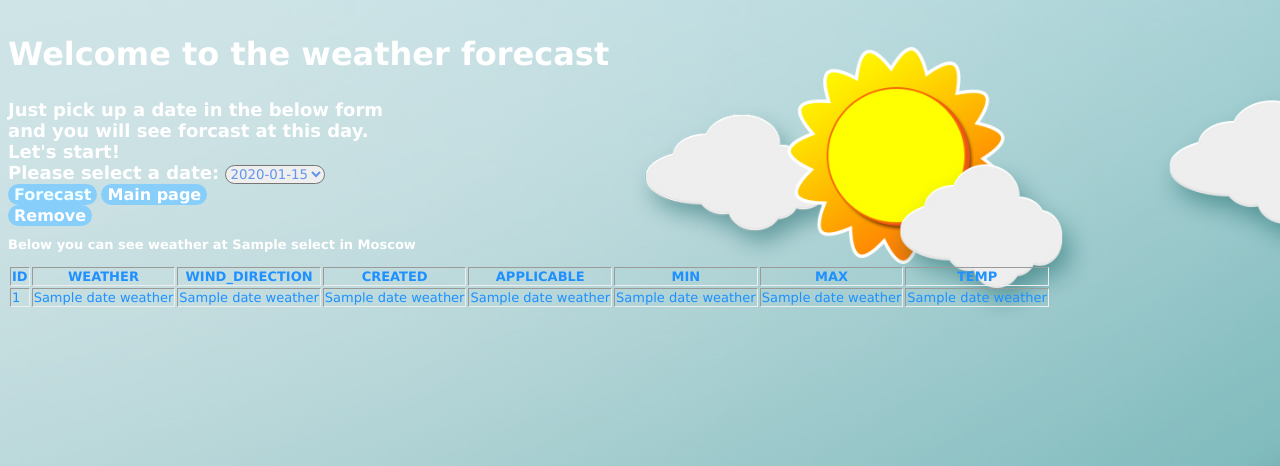
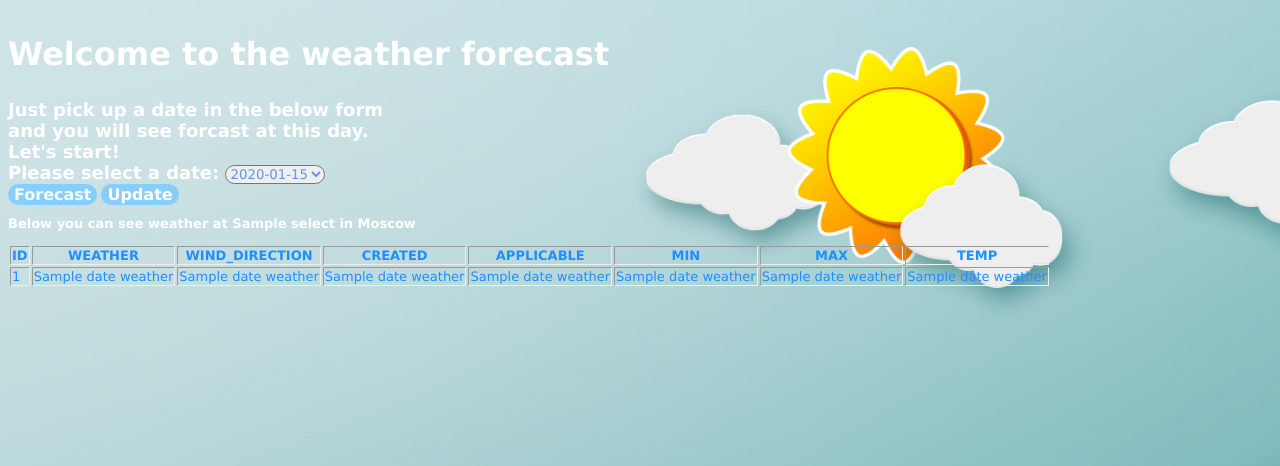
Before and after one commit to skuzmin90/epam_project_python, a Flask app: template app/templates/results.html in a window 1280 px wide. Shown: the top 466 px of the page. Run offline with Flask 2, Linux system fonts and the light colour scheme; the template is opened without the code that fills it: most values are stand-ins (such as "Sample title", 1, 10 or a date in 2020); some libraries are stand-ins or nearby versions.

Commit message:
Update files

```diff
--- a/app/app.py
+++ b/app/app.py
@@ -13,10 +13,10 @@ column_names = ["id", "weather_state_name", "wind_direction_compass", "created",
                     "applicable_date", "min_temp", "max_temp", "the_temp"]
 
 db_params = {
-    "host": "postgres",
+    "host": "192.168.208.138",
     "database": "weather",
     "user": "postgres",
-    "password": "SSpassword",
+    # "password": "SSpassword",
     "port": "5432",
     # "password": "SSpassword"
     # "host": os.environ.get('DB_HOST'),
@@ -98,27 +98,21 @@ def index():
 
 @app.route('/results', methods=['POST','GET'])
 def results():
+    global select, date_weather
     select = request.form['date_select']
     conn = connect(db_params)
     sql_query = """SELECT * FROM forecast WHERE applicable_date = '{}' ORDER BY created;""".format(select)
     date_weather = postgresql_query(conn, sql_query)
     conn.close()
     return render_template('results.html', select=select, date_weather=date_weather, list_of_date=list_of_date)
-#
-@app.route('/remove', methods=['GET', 'POST'])
-def remove():
-    conn = connect(db_params)
-    cursor = conn.cursor()
-    cursor.execute("TRUNCATE TABLE %s" % 'forecast')
-    conn.commit()
-    conn.close()
-    return render_template('remove.html')
 
-@app.route('/update', methods=['GET', 'POST'])
+@app.route('/update', methods=['POST','GET'])
 def update():
     try:
         conn = connect(db_params)
         cursor = conn.cursor()
+        cursor.execute(""" TRUNCATE forecast;  """)
+        conn.commit()
         for date in days:
             result = get_weather_result(city_id, date)
             for item in result:
@@ -128,7 +122,7 @@ def update():
                 conn.commit()
     except (Exception, psycopg2.Error) as error:
         print("Failed inserting record into mobile table {}".format(error))
-    return render_template('index.html', list_of_date=list_of_date)
+    return render_template('results.html', select=select, date_weather=date_weather, list_of_date=list_of_date)
 
 if __name__ == '__main__':
      app.run()
--- a/app/templates/index.html
+++ b/app/templates/index.html
@@ -30,7 +30,10 @@
               </select>
       </div>
     <button style="font-size: 2ch; font-family:Verdana, Geneva, Tahoma, sans-serif; color: white; background-color:lightskyblue; border:thick; border: azure; border-radius: 5cm; font-weight: 700;" type="submit" class="btn btn-default">Forecast</button>
-  </div>
+        <form action="{{ url_for('update') }}">
+            <input style="font-size: 2ch; border: 2cm; font-family:Verdana, Geneva, Tahoma, sans-serif; color: white; background-color:lightskyblue; border:thick; border: azure; border-radius: 5cm; font-weight: 700;" type="submit" name="update" value="Update"/>
+        </form>
+    </div>
 </form>
   </div>
 </body>
--- a/app/templates/results.html
+++ b/app/templates/results.html
@@ -30,12 +30,9 @@
               </select>
       </div>
     <button style="font-size: 2ch; font-family:Verdana, Geneva, Tahoma, sans-serif; color: azure; background-color:lightskyblue; border:thick; border: azure; border-radius: 5cm; font-weight: 700;" type="submit" class="btn btn-default">Forecast</button>
-    <form action="{{ url_for('index') }}">
-      <input style="font-size: 2ch; border: 2cm; font-family:Verdana, Geneva, Tahoma, sans-serif; color: white; background-color:lightskyblue; border:thick; border: azure; border-radius: 5cm; font-weight: 700;" type="submit" name="main" value="Main page"/>
+    <form action="{{ url_for('update') }}">
+      <input style="font-size: 2ch; border: 2cm; font-family:Verdana, Geneva, Tahoma, sans-serif; color: white; background-color:lightskyblue; border:thick; border: azure; border-radius: 5cm; font-weight: 700;" type="submit" name="update" value="Update"/>
     </form>
-        <form action = "{{ url_for('remove') }}">
-              <input style = "font-size: 2ch; border: 2cm; font-family:Verdana, Geneva, Tahoma, sans-serif; color: white; background-color:lightskyblue; border:thick; border: azure; border-radius: 5cm; font-weight: 700;" type = "submit" name = "remove" value = "Remove"/>
-        </form>
     </div>
 </form>
 <div>
```
Also changed, not shown: app/test_app.py (+1 -11 lines), .github/workflows/ci-workflow.yml, app/templates/update.html (deleted).
